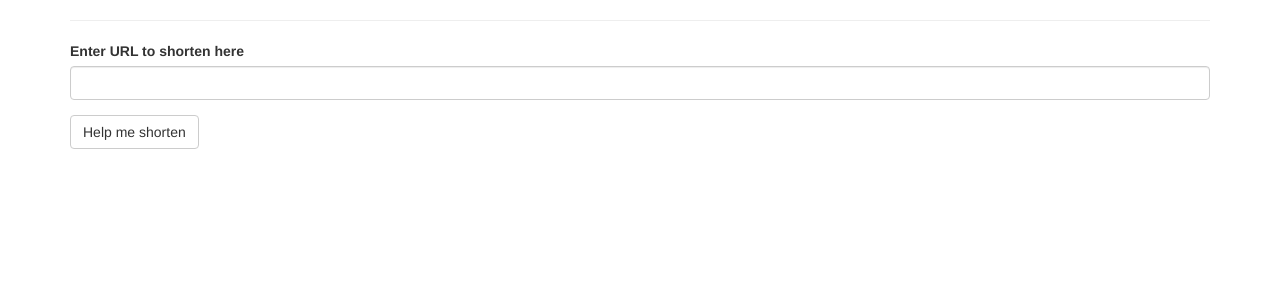
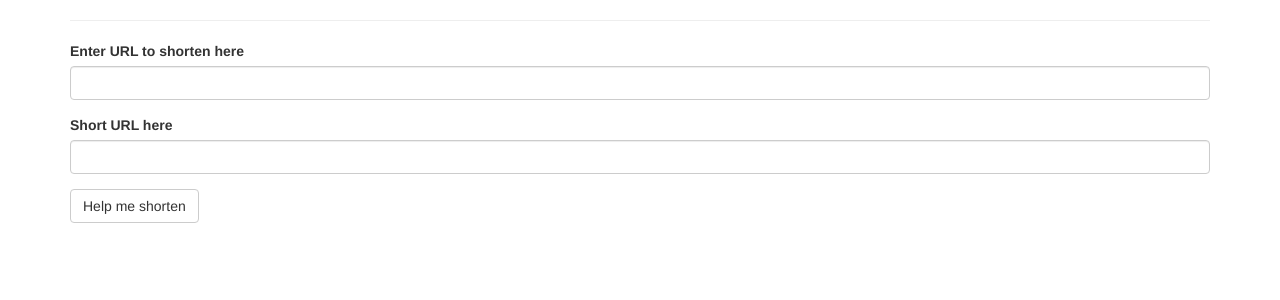
Before and after one commit to pikulet/flask-short, a Flask app: page / in a window 1280 px wide. Shown: the top 300 px of the page. Run offline with Flask 2, Linux system fonts and the light colour scheme; data that the repository does not hold is empty; some libraries are stand-ins or nearby versions.

Commit message:
new features

```diff
--- a/app/forms.py
+++ b/app/forms.py
@@ -4,6 +4,7 @@ from wtforms.validators import DataRequired
 
 class EnterShortURLForm(FlaskForm):
     url = StringField('Enter URL to shorten here', validators=[DataRequired()])
+    desired_short_url = StringField('Short URL here')
     submit = SubmitField('Help me shorten')
 
 class ReturnToMainButton(FlaskForm):
--- a/app/models.py
+++ b/app/models.py
@@ -12,7 +12,7 @@ class UrlMapping(db.Model):
         self.short_url = short_url
 
     def __repr__(self):
-        return 'Mapping from long_url {} to short_url{}'.format(
+        return 'Mapping from long_url {} to short_url {}'.format(
             self.long_url, self.short_url)
 
     def serialise(self):
--- a/app/routes.py
+++ b/app/routes.py
@@ -9,13 +9,19 @@ APP_TITLE = "URL Service by Joyce"
 
 @app.route('/', methods=['GET', 'POST'])
 def index():
+    all_data = url_manager.get_all_previous_data()
+    print(url_manager.get_hash_table_usage())
+
     form = EnterShortURLForm()
 
     if form.validate_on_submit():
-        return redirect(url_for('short', url=form.url.data))
+        long_url = form.url.data
+        desired_short_url = form.desired_short_url.data
+        return redirect(url_for('short', url=form.url.data,
+                                short_url=desired_short_url))
 
     return render_template('index.html', title=APP_TITLE,
-                           form=form)
+                           form=form, all_data=all_data)
 
 @app.route('/short', methods=['GET', 'POST'])
 def short():
@@ -29,7 +35,15 @@ def short():
     if not is_url_valid:
         return redirect_invalid("I will only shorten valid URLs")
 
-    short_url = url_manager.get_short_url(long_url)
+    short_url = request.args['short_url']
+    if short_url is not "":
+        if url_manager.is_short_url_exists(short_url):
+            return redirect_invalid('Short URL taken')
+        else:
+            url_manager.set_short_url(long_url, short_url)
+    elif short_url is "":
+        short_url = url_manager.get_short_url(long_url)
+
     short_url = WEBSITE + short_url
     return render_template('result.html', title=APP_TITLE,
                            short_url=short_url, back_btn=back_btn)
@@ -50,6 +64,13 @@ def long(short_url):
 
     return redirect('http://' + long_url, code=302)
 
+@app.route('/delete/<short_url>', methods=['GET', 'POST'])
+def delete(short_url):
+    if url_manager.is_short_url_exists(short_url):
+        url_manager.delete_short_url(short_url)
+        return redirect_invalid('Short URL has been removed')
+    else:
+        return redirect_invalid('Short URL does not exist and cannot be removed')
 
 def redirect_invalid(message):
     back_btn = ReturnToMainButton()
--- a/app/templates/index.html
+++ b/app/templates/index.html
@@ -8,5 +8,13 @@
     <hr>
     {{ wtf.quick_form(form) }}
     </hr>
+    <table>
+    {% for data in all_data %}
+    <tr>
+        {{ data }}
+        <br>
+    </tr>
+    {% endfor %}
+    </table>
 </div>
 {% endblock %}
--- a/app/url_manager.py
+++ b/app/url_manager.py
@@ -1,11 +1,23 @@
-from app import db
+from app import db, SHORTENED_LENGTH
 from app.url_generator import SHA256Shortener
 from app.models import UrlMapping
 
 class UrlManager:
 
+    class UrlManagerException(Exception):
+        pass
+
+    MAX_NUM_HASHES = 62 ** SHORTENED_LENGTH
+
     def __init__(self, generator=SHA256Shortener()):
         self.generator = generator
+
+    def set_short_url(self, long_url, short_url):
+        # need to ensure short url does not exist
+        if not self.is_short_url_exists(short_url):
+            self.__save_data(long_url, short_url)
+        else:
+            raise UrlManager.UrlManagerException('Short URL already exists')
 
     def get_short_url(self, long_url):
         # check if value exists in db
@@ -15,6 +27,15 @@ class UrlManager:
 
         # shorten value
         short_url = self.generator.shorten(long_url)
+        # check if the short url given by generator exists
+        collision = True
+        while collision:
+            if self.is_short_url_exists(short_url):
+            # short url is mapped to another long url
+                self.generator.shorten(short_url)
+            else:
+                collision = False
+
         self.__save_data(long_url, short_url)
         return short_url
 
@@ -26,9 +47,26 @@ class UrlManager:
         # data does not exist
         return None
 
+    def is_short_url_exists(self, short_url):
+        data = UrlMapping.query.filter_by(short_url=short_url).first()
+        return data is not None
+
+    def delete_short_url(self, short_url):
+        UrlMapping.query.filter_by(short_url=short_url).delete()
+        db.session.commit()
+
     def __save_data(self, long_url, short_url):
         new_mapping = UrlMapping(long_url, short_url)
         db.session.add(new_mapping)
         db.session.commit()
 
+    def get_all_previous_data(self):
+        data = UrlMapping.query.all()
+        return data
+
+    def get_hash_table_usage(self):
+        num_entries = len(self.get_all_previous_data())
+        usage = num_entries / UrlManager.MAX_NUM_HASHES * 100
+        return usage
+
 url_manager = UrlManager()
```
